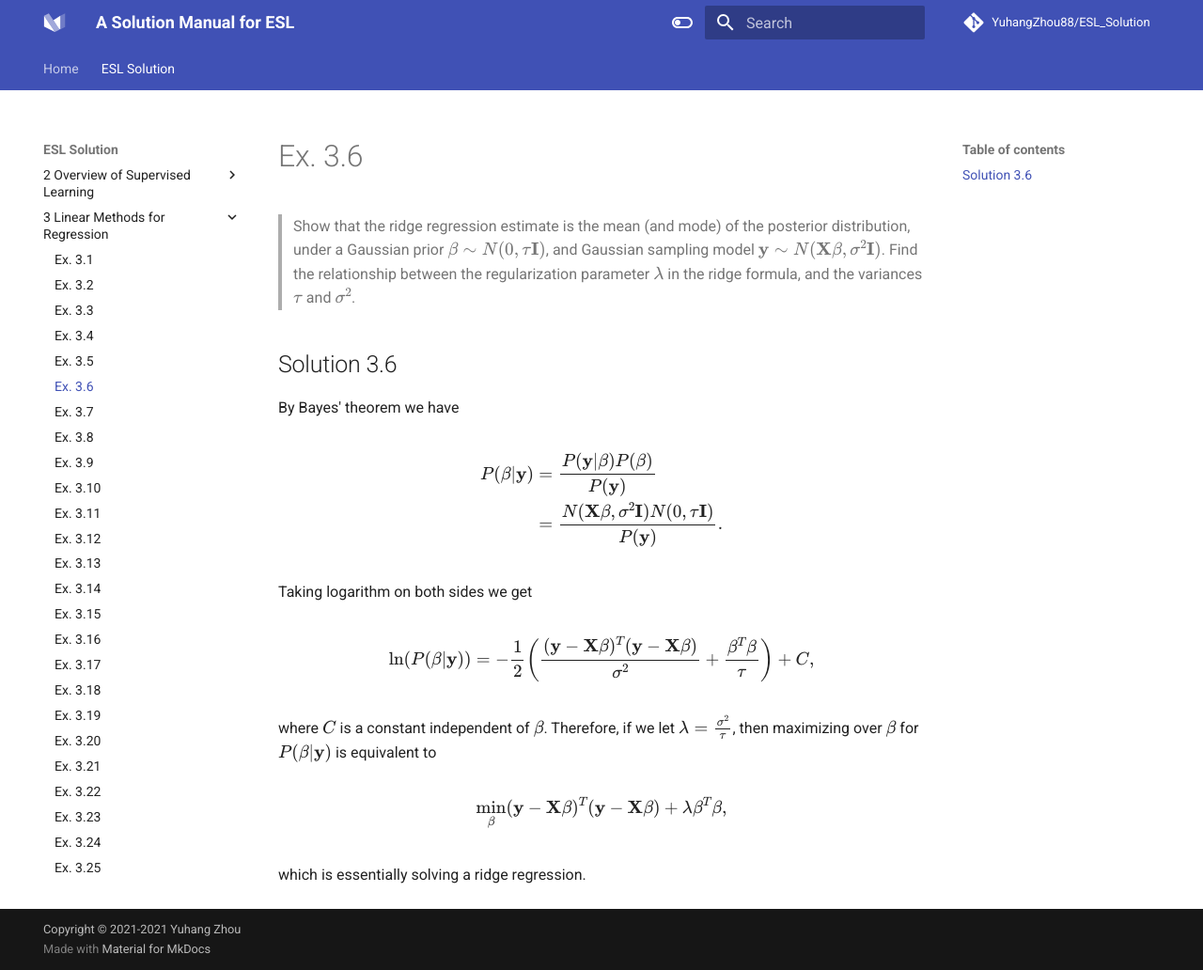
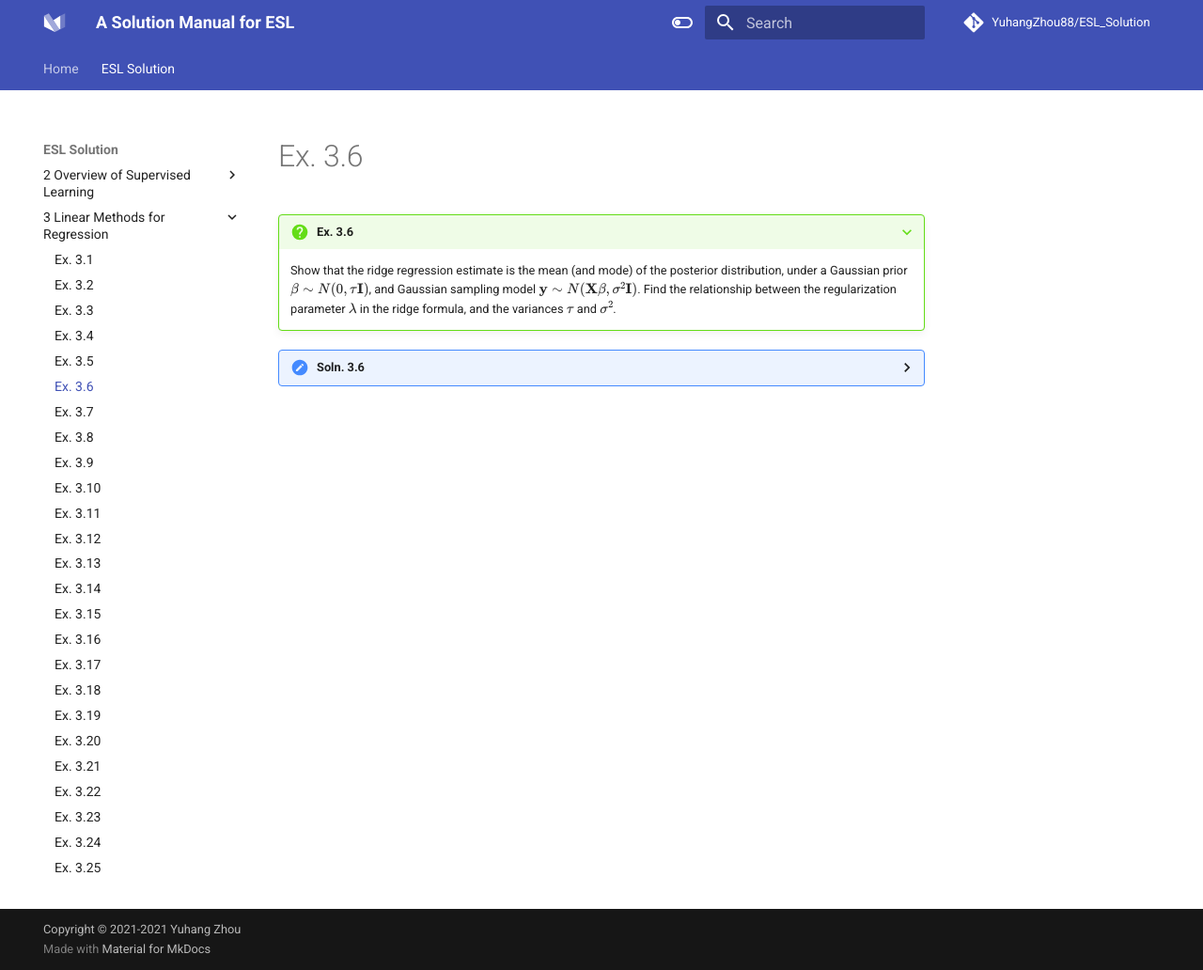
Before and after one commit to YuhangZhou88/ESL_Solution, an MkDocs documentation site: the page built from docs/ESL-Solution/3-Linear-Methods-for-Regression/ex3-06.md, in a window 1280 px wide and 1032 px high. Shown: the whole window at 94% size. Built offline with MkDocs 1.6.1 and Material for MkDocs 9.7.7, drawn with Linux system fonts in a browser that asks for light colours; comment, search, counter and statistics services are not loaded.

Commit message:
clean ex 3.6

```diff
--- a/docs/ESL-Solution/3-Linear-Methods-for-Regression/ex3-06.md
+++ b/docs/ESL-Solution/3-Linear-Methods-for-Regression/ex3-06.md
@@ -7,28 +7,27 @@ date: "2021-01-02T00:00:00+01:00"
 weight: 6
 toc: false
 ---
+???+ question "Ex. 3.6"
+    Show that the ridge regression estimate is the mean (and mode) of the posterior distribution, under a Gaussian prior $\beta\sim N(0,\tau\textbf{I})$, and Gaussian sampling model $\textbf{y}\sim N(\textbf{X}\beta, \sigma^2\textbf{I})$. Find the relationship between the regularization parameter $\lambda$ in the ridge formula, and the variances $\tau$ and $\sigma^2$.
 
-> 	Show that the ridge regression estimate is the mean (and mode) of the posterior distribution, under a Gaussian prior $\beta\sim N(0,\tau\textbf{I})$, and Gaussian sampling model $\textbf{y}\sim N(\textbf{X}\beta, \sigma^2\textbf{I})$. Find the relationship between the regularization parameter $\lambda$ in the ridge formula, and the variances $\tau$ and $\sigma^2$.
+??? done "Soln. 3.6"
+    By Bayes' theorem we have
 
-## Solution 3.6
+    \begin{eqnarray}
+        P(\beta|\textbf{y}) &=& \frac{P(\textbf{y}|\beta)P(\beta)}{P(\textbf{y})}\nonumber\\
+        &=&\frac{ N(\textbf{X}\beta, \sigma^2\textbf{I})N(0, \tau\textbf{I}) }{P(\textbf{y})}.\nonumber
+    \end{eqnarray}
 
-By Bayes' theorem we have
+    Taking logarithm on both sides we get
 
-\begin{eqnarray}
-    P(\beta|\textbf{y}) &=& \frac{P(\textbf{y}|\beta)P(\beta)}{P(\textbf{y})}\nonumber\\
-    &=&\frac{ N(\textbf{X}\beta, \sigma^2\textbf{I})N(0, \tau\textbf{I}) }{P(\textbf{y})}.\nonumber
-\end{eqnarray}
+    \begin{eqnarray}
+        \ln(P(\beta|\textbf{y})) = -\frac{1}{2}\left(\frac{(\textbf{y}-\textbf{X}\beta)^T(\textbf{y}-\textbf{X}\beta)}{\sigma^2} + \frac{\beta^T\beta}{\tau}\right) + C,\nonumber
+    \end{eqnarray}
 
-Taking logarithm on both sides we get
+    where $C$ is a constant independent of $\beta$. Therefore, if we let $\lambda = \frac{\sigma^2}{\tau}$, then maximizing over $\beta$ for $P(\beta|\textbf{y})$ is equivalent to
 
-\begin{eqnarray}
-    \ln(P(\beta|\textbf{y})) = -\frac{1}{2}\left(\frac{(\textbf{y}-\textbf{X}\beta)^T(\textbf{y}-\textbf{X}\beta)}{\sigma^2} + \frac{\beta^T\beta}{\tau}\right) + C,\nonumber
-\end{eqnarray}
+    \begin{equation}
+        \min_{\beta} (\textbf{y}-\textbf{X}\beta)^T(\textbf{y}-\textbf{X}\beta) + \lambda \beta^T\beta,\nonumber
+    \end{equation}
 
-where $C$ is a constant independent of $\beta$. Therefore, if we let $\lambda = \frac{\sigma^2}{\tau}$, then maximizing over $\beta$ for $P(\beta|\textbf{y})$ is equivalent to
-
-\begin{equation}
-    \min_{\beta} (\textbf{y}-\textbf{X}\beta)^T(\textbf{y}-\textbf{X}\beta) + \lambda \beta^T\beta,\nonumber
-\end{equation}
-
-which is essentially solving a ridge regression.
+    which is essentially solving a ridge regression.
```
